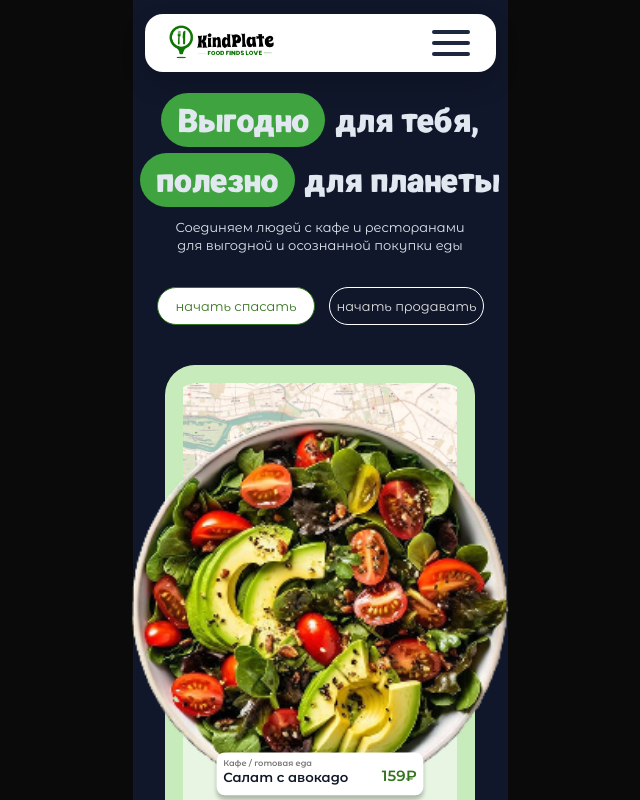
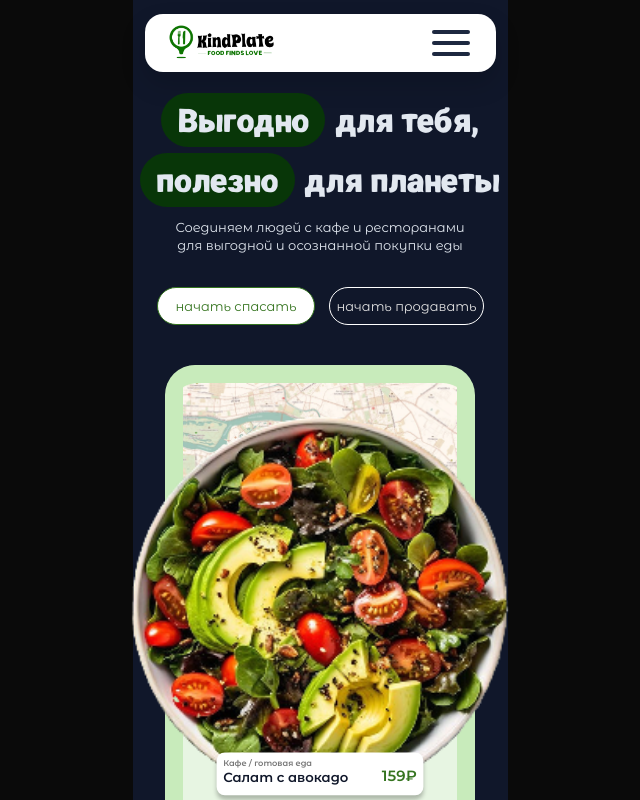
Before and after one commit to LuckSIt/kindplate, a React (Vite) app in the folder frontend/: page / in a window 1280 px wide. Shown: the whole page, without its empty margins (320-960 px from the left). Built offline with nearby package versions, Linux system fonts and the light colour scheme; no server answers.

Commit message:
frontend finished and backend11

```diff
--- a/frontend/src/components/landing/WhyKindPlate.tsx
+++ b/frontend/src/components/landing/WhyKindPlate.tsx
@@ -38,7 +38,7 @@ export function WhyKindPlate() {
         <section
             data-testid="why-kindplate"
             className="relative mx-auto flex h-[383px] w-[344px] flex-col rounded-[15px]"
-            style={{ backgroundColor: "#35741F" }}
+            style={{ backgroundColor: "#083608" }}
         >
             <h3
                 className="absolute left-[39px] top-[4px] text-center font-montserrat-alt"
--- a/frontend/src/components/pages/LandingPage.tsx
+++ b/frontend/src/components/pages/LandingPage.tsx
@@ -173,7 +173,7 @@ export function LandingPage() {
                             <span
                                 data-testid="hero-profitable"
                                 className="font-ramona inline-flex items-center justify-center rounded-full px-[16px] py-[8px] md:px-[18px] md:py-[10px] flex-shrink-0 whitespace-nowrap"
-                                style={{ backgroundColor: '#3FA33F' }}
+                                style={{ backgroundColor: '#083608' }}
                             >
                                 Выгодно
                             </span>
@@ -189,7 +189,7 @@ export function LandingPage() {
                             <span
                                 data-testid="hero-useful"
                                 className="font-ramona inline-flex items-center justify-center rounded-full px-[16px] py-[8px] md:px-[18px] md:py-[10px] flex-shrink-0 whitespace-nowrap"
-                                style={{ backgroundColor: '#3FA33F' }}
+                                style={{ backgroundColor: '#083608' }}
                             >
                                 полезно
                             </span>
@@ -483,7 +483,7 @@ export function LandingPage() {
                             <span
                                 className="rounded-[8px] px-[12px] py-[5px] text-[22px] font-[600] whitespace-nowrap font-montserrat-alt"
                                 style={{
-                                    backgroundColor: '#3FA33F',
+                                    backgroundColor: '#083608',
                                     color: '#FFFFFF'
                                 }}
                             >
```
